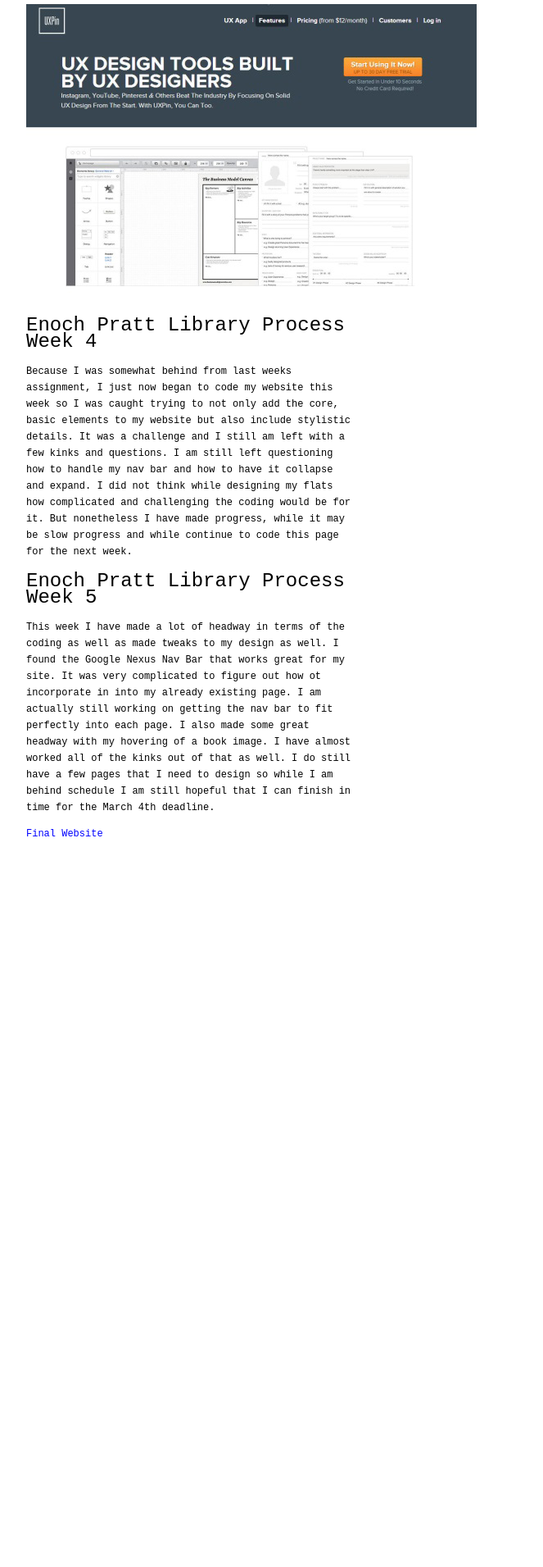
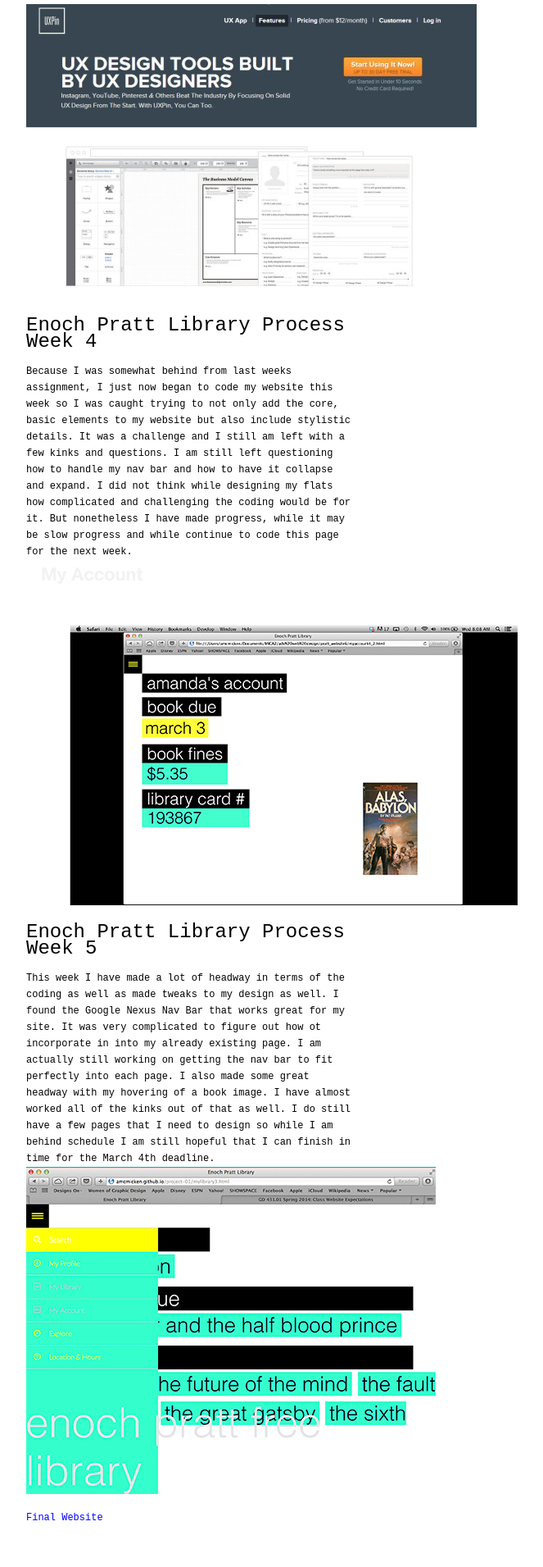
Before and after one commit to amcmicken/jekyll2, a Jekyll site: the page built from _posts/2014-04-16-hello-world.md, in a window 1280 px wide. Shown: the part 1890-3801 px from the top of the page at 82% size, without its empty margins (18-681 px from the left). Built offline with Jekyll 4.4.1, drawn with Linux system fonts in a browser that asks for light colours; before the commit the page ends 2967 px from its top, so only the background shows below that.

Commit message:
update imgs

```diff
--- a/_posts/2014-04-16-hello-world.md
+++ b/_posts/2014-04-16-hello-world.md
@@ -26,10 +26,12 @@
 
 # Enoch Pratt Library Process Week 4
 
-Because I was somewhat behind from last weeks assignment, I just now began to code my website this week so I was caught trying to not only add the core, basic elements to my website but also include stylistic details. It was a challenge and I still am left with a few kinks and questions. I am still left questioning how to handle my nav bar and how to have it collapse and expand. I did not think while designing my flats how complicated and challenging the coding would be for it. But nonetheless I have made progress, while it may be slow progress and while continue to code this page for the next week.
+Because I was somewhat behind from last weeks assignment, I just now began to code my website this week so I was caught trying to not only add the core, basic elements to my website but also include stylistic details. It was a challenge and I still am left with a few kinks and questions. I am still left questioning how to handle my nav bar and how to have it collapse and expand. I did not think while designing my flats how complicated and challenging the coding would be for it. But nonetheless I have made progress, while it may be slow progress and while continue to code this page for the next week.<br>
+![Image]({{ site.baseurl }}/assets/imgs/enoch/code1.jpg)
 
 # Enoch Pratt Library Process Week 5
 
-This week I have made a lot of headway in terms of the coding as well as made tweaks to my design as well. I found the Google Nexus Nav Bar that works great for my site. It was very complicated to figure out how ot incorporate in into my already existing page. I am actually still working on getting the nav bar to fit perfectly into each page. I also made some great headway with my hovering of a book image. I have almost worked all of the kinks out of that as well. I do still have a few pages that I need to design so while I am behind schedule I am still hopeful that I can finish in time for the March 4th deadline.
+This week I have made a lot of headway in terms of the coding as well as made tweaks to my design as well. I found the Google Nexus Nav Bar that works great for my site. It was very complicated to figure out how ot incorporate in into my already existing page. I am actually still working on getting the nav bar to fit perfectly into each page. I also made some great headway with my hovering of a book image. I have almost worked all of the kinks out of that as well. I do still have a few pages that I need to design so while I am behind schedule I am still hopeful that I can finish in time for the March 4th deadline.<br>
+![Image]({{ site.baseurl }}/assets/imgs/enoch/nav.jpg)
 
 [Final Website](http://amcmicken.github.io/project-01/index.html)
```
Also changed, not shown: assets/imgs/enoch/code1.jpg (added), assets/imgs/enoch/nav.jpg (added).
